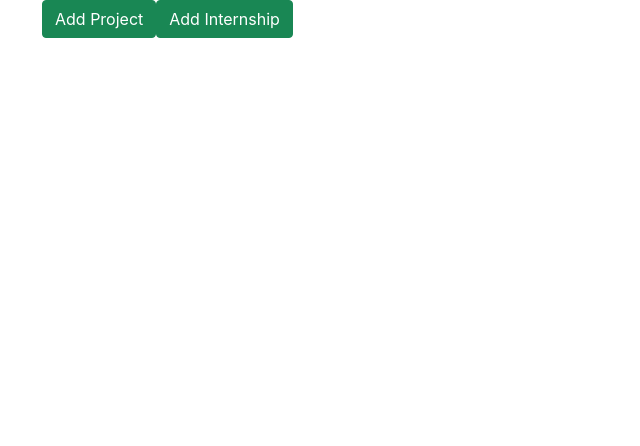
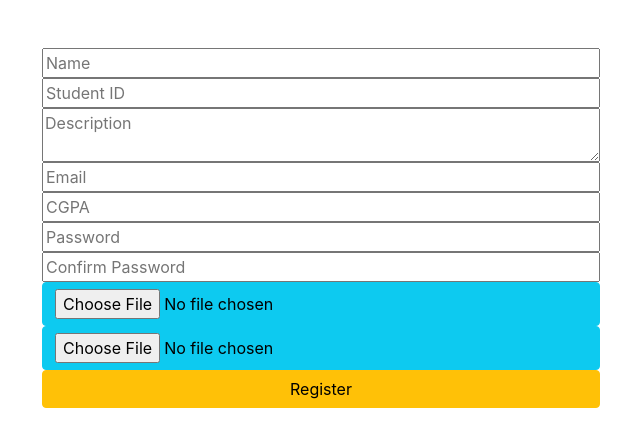
Before and after one commit to Vish-07/portal-frontend, a React (Create React App) app: page /register in a window 1280 px wide. Shown: the top 446 px of the page, without its empty margins (40-680 px from the left). Built offline with nearby package versions, Linux system fonts and the light colour scheme.

Commit message:
login and register added

```diff
--- a/src/App.js
+++ b/src/App.js
@@ -5,6 +5,8 @@ import { BrowserRouter as Router, Switch, Route} from "react-router-dom";
 
 import ProjectForm from "./ProjectForm";
 import Profile from './Profile';
+import Register from './Register';
+import Login from './Login';
 
 function App() {
   return (
@@ -12,6 +14,12 @@ function App() {
   <Router>
     <div className="app">
       <Switch>
+        <Route path="/register">
+          <Register/>
+        </Route>
+        <Route path="/login">
+          <Login/>
+        </Route>
         <Route path="/internship">
           <InternshipForm/>
         </Route>
--- /dev/null
+++ b/src/Login.js
@@ -0,0 +1,83 @@
+import React,{useState} from 'react'
+
+function Login() {
+
+    const [login,setLogin] = useState({})
+
+    const [loginStatus,setLoginStatus] = useState(false)
+
+    const [token,setToken] = useState("")
+
+    const handleChange = (e)=>{
+        const {name,value} = e.target
+
+        setLogin({
+            ...login,
+            [name]:value
+        })
+
+    }
+
+    const getCookie = (name) => {
+        let cookieValue = null;
+        if (document.cookie && document.cookie !== '') {
+            const cookies = document.cookie.split(';');
+            for (let i = 0; i < cookies.length; i++) {
+                const cookie = cookies[i].trim();
+                // Does this cookie string begin with the name we want?
+                if (cookie.substring(0, name.length + 1) === (name + '=')) {
+                    cookieValue = decodeURIComponent(cookie.substring(name.length + 1));
+                    break;
+                }
+            }
+        }
+        return cookieValue;
+    }
+
+
+
+    const handleSubmit = (e)=>{
+
+        e.preventDefault()
+
+        const csrftoken = getCookie('csrftoken');
+
+        const url = ''
+        fetch(url,{
+            method:'POST',
+            headers:{
+                'Content-type':'application/json',
+                'X-CSRFToken': csrftoken
+            },
+            body:JSON.stringify(login)
+        })
+        .then((response)=>response.json())
+        .then((data)=>{
+            return setToken(data)
+        })
+        .catch(function(error){
+            console.log('ERROR:',error)
+        })
+
+        localStorage.setItem("token", {token});
+
+        // localStorage.getItem("token")
+    }
+
+    return (
+        <div className="container mt-5">
+
+            <form style={{display:'flex',flexDirection:'column'}}>
+                <input type="number" name="stud_id" placeholder="StudentID" onChange={handleChange}/>
+
+                <input type="password" name="password" placeholder="Password" onChange={handleChange}/>
+
+                <input type="submit" value="Login" className="btn btn-warning" onClick={handleSubmit}/>
+
+            </form>
+
+        </div>
+    )
+}
+
+export default Login
--- a/src/Profile.js
+++ b/src/Profile.js
@@ -1,6 +1,7 @@
 import React from 'react'
 
 import { Link } from "react-router-dom";
+
 
 function Profile() {
     return (
--- /dev/null
+++ b/src/Register.js
@@ -0,0 +1,90 @@
+import React,{useState} from 'react'
+
+function Register() {
+
+    const [student,setStudent] = useState({})
+
+    const handleChange=(e)=>{
+        const {name,value} = e.target
+
+        setStudent({
+            ...student,
+            [name]:value
+        })
+
+    }
+
+
+    // used for the csrf_token
+    // copy this from django docs
+    const getCookie = (name) => {
+        let cookieValue = null;
+        if (document.cookie && document.cookie !== '') {
+            const cookies = document.cookie.split(';');
+            for (let i = 0; i < cookies.length; i++) {
+                const cookie = cookies[i].trim();
+                // Does this cookie string begin with the name we want?
+                if (cookie.substring(0, name.length + 1) === (name + '=')) {
+                    cookieValue = decodeURIComponent(cookie.substring(name.length + 1));
+                    break;
+                }
+            }
+        }
+        return cookieValue;
+    }
+
+    const handleSubmit = (e)=>{
+        e.preventDefault()
+        const csrftoken = getCookie('csrftoken');
+
+        var url = ''
+
+        fetch(url ,{
+                method:'POST',
+                headers:{
+                    'Content-type':'application/json',
+                    'X-CSRFToken': csrftoken
+                },
+                body:JSON.stringify(student)
+            })
+            .then((response)=> {
+                setStudent({})
+            })
+            .catch(function(error){
+            console.log('ERROR:',error)
+        })
+
+    }
+
+    return (
+        <div className="container mt-5">
+            <form style={{display:'flex',flexDirection:'column'}} className="col-6">
+                <input type="text" name="stud_name" placeholder="Name" onChange={handleChange}/>
+
+                <input type="number" name="stud_id" placeholder="Student ID" onChange={handleChange}/>
+
+                <textarea name="desc" onChange={handleChange} placeholder="Description">
+
+                </textarea>
+
+                <input type="email" name="email" placeholder="Email" onChange={handleChange}/>
+
+                <input type="number" step="0.01" name="cgpa" onChange={handleChange} placeholder="CGPA"/>
+
+                <input type="password" name="password1" placeholder="Password" onChange={handleChange}/>
+
+                <input type="password" name="password2" placeholder="Confirm Password" onChange={handleChange}/>
+
+                <input type="file" name="profile_pic" className="btn btn-info"/>
+
+                <input type="file" name="resume" className="btn btn-info"/>
+
+                <input type="submit" value="Register" className="btn btn-warning" onClick={handleSubmit}/>
+
+
+            </form>
+        </div>
+    )
+}
+
+export default Register
```
